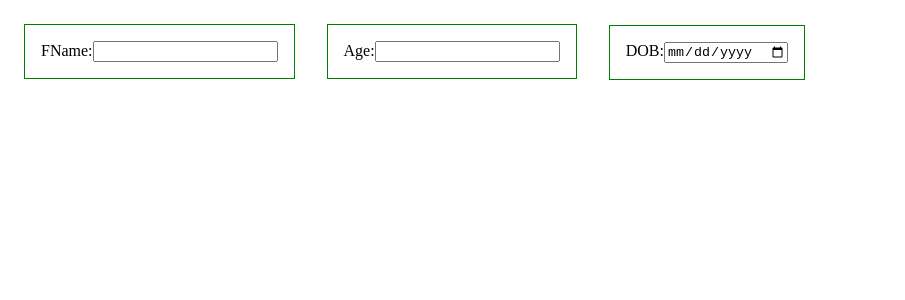
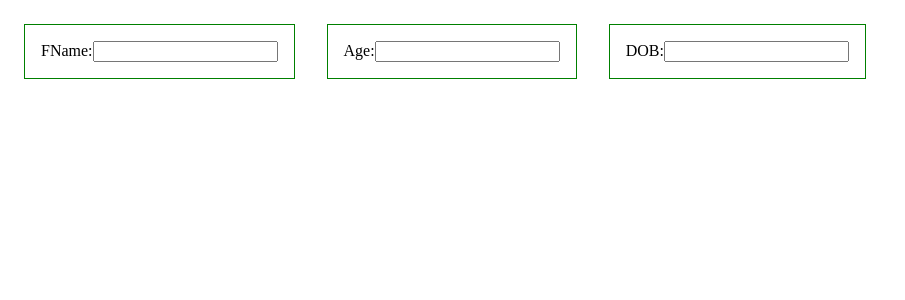
Before and after one commit to sanjaysaravanan/b4445we-react, a React (Create React App) app: page / in a window 1280 px wide. Shown: the top 300 px of the page, without its empty margins (0-905 px from the left). Built offline with nearby package versions, Linux system fonts and the light colour scheme.

Commit message:
added changes

```diff
--- a/public/index.html
+++ b/public/index.html
@@ -13,6 +13,7 @@
       user's mobile device or desktop. See https://developers.google.com/web/fundamentals/web-app-manifest/
     -->
   <link rel="manifest" href="%PUBLIC_URL%/manifest.json" />
+
   <!--
       Notice the use of %PUBLIC_URL% in the tags above.
       It will be replaced with the URL of the `public` folder during the build.
--- a/src/App.js
+++ b/src/App.js
@@ -6,9 +6,21 @@ import Card from './Card';
 function App() {
   return (
     <div className="App">
-      <Card cardName="FName" />
+      <div className='cardContainer' >
+        <label htmlFor={'FName'}>FName:</label>
+        <input type={"FName"} id={"FName"} />
+      </div>
+      <div className='cardContainer' >
+        <label htmlFor={'Age'}>Age:</label>
+        <input type={"Age"} id={"Age"} />
+      </div>
+      <div className='cardContainer' >
+        <label htmlFor={'DOB'}>DOB:</label>
+        <input type={"DOB"} id={"DOB"} />
+      </div>
+      {/* <Card cardName="FName" />
       <Card cardName="Age" inpType='number' />
-      <Card cardName="DOB" inpType='date' />
+      <Card cardName="DOB" inpType='date' /> */}
       {/* above cardName, inpType  are props are for the custom component*/}
     </div>
   );
```
